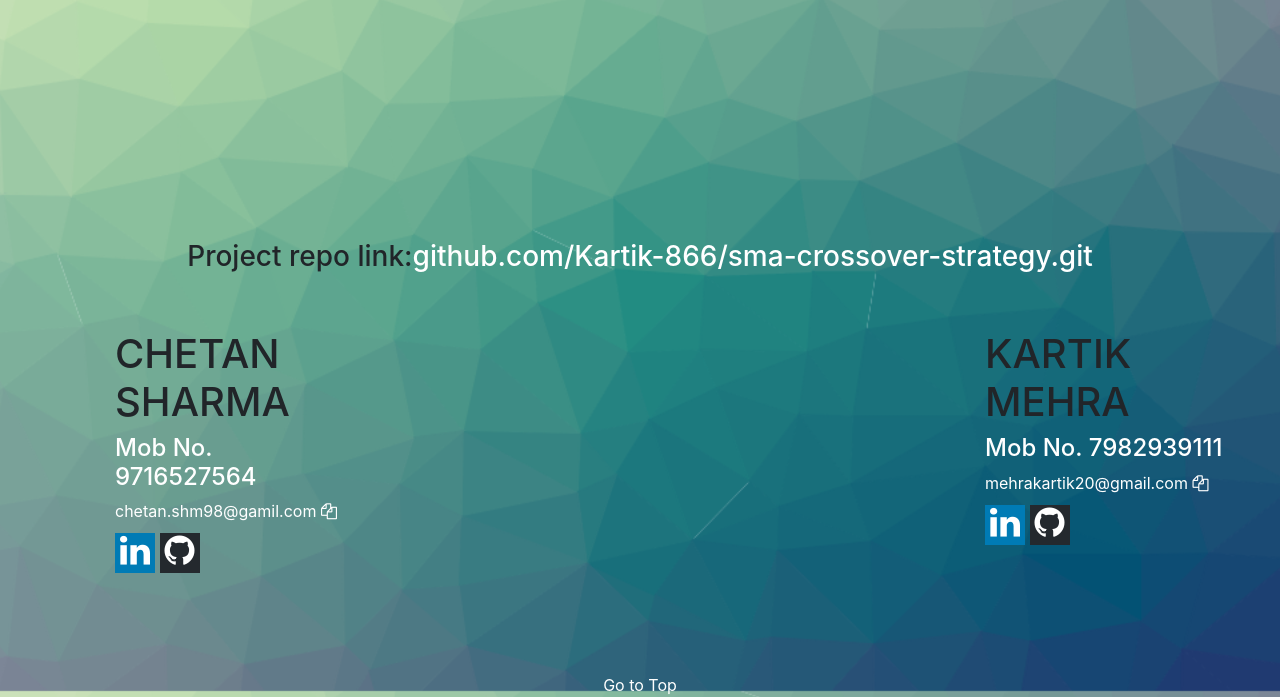
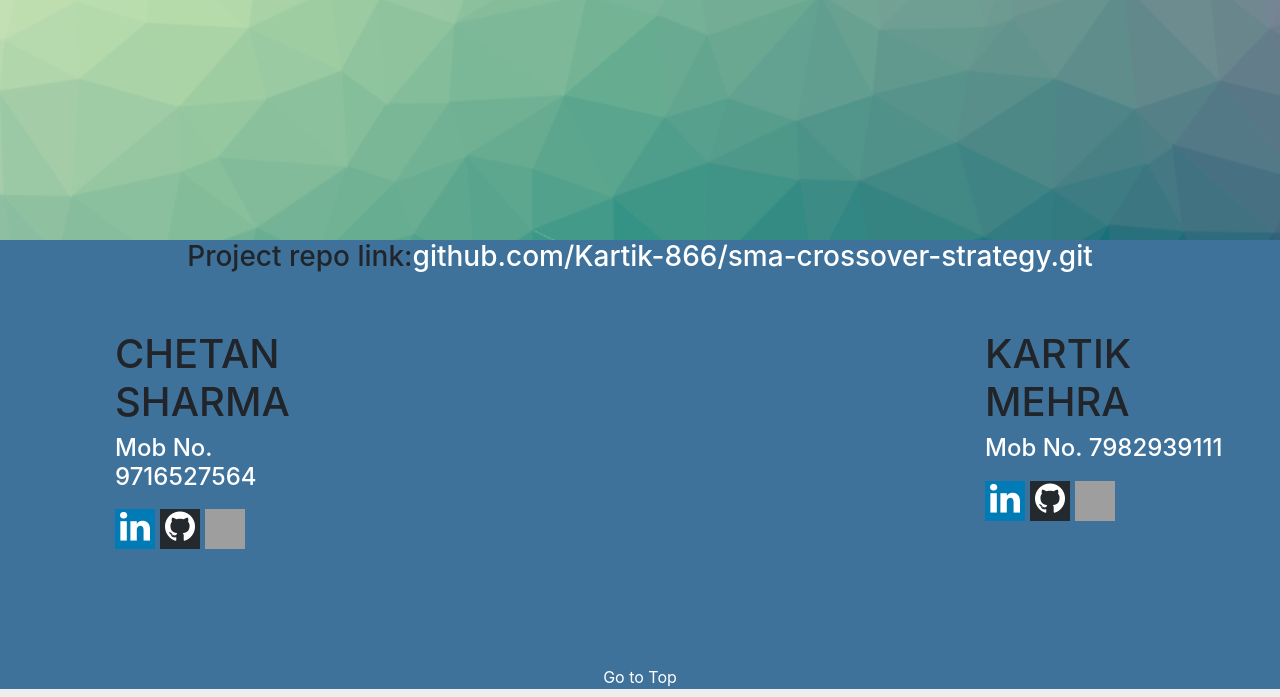
Before and after one commit to mehrakartik/sma-crossover-strategy, a Django app: template templates/Chart.html in a window 1280 px wide. Shown: the part 1709-2406 px from the top of the page. Run offline with Django 3.2, Linux system fonts and the light colour scheme; the template is opened without the code that fills it, so the values that code supplies are empty; some libraries are stand-ins or nearby versions; grey boxes are pictures that could not be loaded.

Commit message:
gmail logo and about us background updated also tool tip updated

```diff
--- a/templates/Chart.html
+++ b/templates/Chart.html
@@ -14,7 +14,7 @@
   <link rel="stylesheet" type="text/css" href="{% static 'stylesheet.css' %}">
   <title>Chart</title>
 </head>
-<body style="background: url('{%static 'bgR.png'%}') no-repeat center center fixed; -webkit-background-size: cover;-moz-background-size: cover;-o-background-size: cover;background-size: cover; height: 2000px"
+<body style="background: url('{%static 'bgR.png'%}') no-repeat center center fixed; -webkit-background-size: cover;-moz-background-size: cover;-o-background-size: cover;background-size: cover;"
 >
 
 <!-- the navigation bar section -->
@@ -163,8 +163,10 @@
 </div>
 
 
-  <center style="margin-top: 500px;bottom: 0px;">
-  <h3 >Project repo link:<a href="https://github.com/Kartik-866/sma-crossover-strategy.git" style="color: white;">github.com/Kartik-866/sma-crossover-strategy.git</a></h3>
+<div style="background:#3F729B;">
+
+   <center style="margin-top: 500px;">
+  <h3 style="margin-left: 330pxy">Project repo link:<a href="https://github.com/Kartik-866/sma-crossover-strategy.git" style="color: white;">github.com/Kartik-866/sma-crossover-strategy.git</a></h3>
 </center>
 
 
@@ -175,16 +177,20 @@
 <div class="container-fluid" style="margin-bottom: 100px;">
   <div class="row" id ="aboutus" style=";bottom: 0px;">
     <div class="col" style="float: left;margin-left: 100px;">
-      <h1  >CHETAN SHARMA</h1>
+      <h1 >CHETAN SHARMA</h1>
       <h4 style="color:white;">Mob No. 9716527564</h4>
       <input type="text"  id="myInput" name="chetan.shm98@gamil.com" value ="chetan.shm98@gamil.com" style="display: none;">
 
-      <a  style="color : white;font: 30px;"> chetan.shm98@gamil.com</a>
-      <button class="fa fa-copy" onclick="myFunction()" style="background: transparent;border:0;padding: 0;color: white;"></button>
-      <div style="display: block;">
-      <a href="https://www.linkedin.com/in/chetan-sharma-1aa38615b" class="fa fa-linkedin" style="background: #007bb5;color: white;width: 40px;height:40px;font-size: 35px;text-align: center;vertical-align: center; text-decoration: none;"></a>
-      <a href="https://www.github.com/Chetan8076" class="fa fa-github" style="margin-top: 10px;background: #24292E;color: white;width: 40px;height:40px;font-size: 35px;text-align: center;vertical-align: center; text-decoration: none; "></a>
-    </div>
+
+      <div style="display: flex;align-items: center;">
+      <a href="https://www.linkedin.com/in/chetan-sharma-1aa38615b" class="fa fa-linkedin" data-toggle="tooltip" data-placement="top" title="Just Tap and you will go the Chetan's linkedin profile" style="background: #007bb5;color: white;width: 40px;height:40px;font-size: 35px;text-align: center;vertical-align: center; text-decoration: none;margin-top: 10px;margin-right: 5px;"></a>
+      <a href="https://www.github.com/Chetan8076" class="fa fa-github" data-toggle="tooltip" data-placement="top" title="Just Tap and you will go the Chetan's github profile" style="margin-top: 10px;background: #24292E;color: white;width: 40px;height:40px;font-size: 35px;text-align: center;vertical-align: center; text-decoration: none; margin-right: 5px;"></a>
+      <input type="image" src="{% static 'gmail.png' %}" onclick="myFunction()" style="background:none;width: 40px;height: 40px;margin-top: 10px;border:none; " data-toggle="tooltip" data-placement="top" title="chetan.shm98@gmail.com, You can copy it by clicking">
+
+
+   </div>
+   <p id="myText" class="text-light"></p>
+
 
     </div>
 
@@ -192,12 +198,15 @@
       <h1 >KARTIK MEHRA</h1>
       <h4 style="color:white;">Mob No. 7982939111</h4>
       <input type="text"  id="myInput1" name="mehrakartik20@gmail.com" value ="mehrakartik20@gmail.com" style="display: none;">
-      <a  style="color : white;font: 30px;"> mehrakartik20@gmail.com</a>
-      <button class="fa fa-copy" onclick="myFunction1()" style="background: transparent;border:0;padding: 0;color: white;"></button>
-      <div style="display: block;">
-      <a href="https://www.linkedin.com/in/kartikmehra" class="fa fa-linkedin" style="background: #007bb5;color: white;width: 40px;height:40px;font-size: 35px;text-align: center;vertical-align: center; text-decoration: none;"></a>
-      <a href="https://www.github.com/Kartik-866" class="fa fa-github" style="margin-top: 10px;background: #24292E;color: white;width: 40px;height:40px;font-size: 35px;text-align: center;vertical-align: center; text-decoration: none; "></a>
+
+      <div style="display: flex;align-items: center;">
+      <a href="https://www.linkedin.com/in/kartikmehra" class="fa fa-linkedin" data-toggle="tooltip" data-placement="top" title="Just Tap and you will go the Kartik's linkedin profile" style="margin-top: 10px;background: #007bb5;color: white;width: 40px;height:40px;font-size: 35px;text-align: center;vertical-align: center; text-decoration: none;margin-right: 5px;"></a>
+      <a href="https://www.github.com/Kartik-866" class="fa fa-github" data-toggle="tooltip" data-placement="top" title="Just Tap and you will go the Kartik's github profile" style="margin-top: 10px;background: #24292E;color: white;width: 40px;height:40px;font-size: 35px;text-align: center;vertical-align: center; text-decoration: none; margin-right: 5px;"></a>
+      <input type="image" src="{% static 'gmail.png' %}" onclick="myFunction1()" style="background:none;width: 40px;height: 40px;margin-top: 10px;border:none; " data-toggle="tooltip" data-placement="top" title="mehrakartik20@gmail.com, You can copy it by clicking">
+
     </div>
+
+    <p id="myText1" class="text-light" style="display: block;"></p>
 
 
     </div>
@@ -207,6 +216,8 @@
 
 <div style="text-align:center;">
 <a href="#Top" style="color: white;">Go to Top</a>
+</div>
+
 </div>
 
 
@@ -229,7 +240,11 @@
   /* Copy the text inside the text field */
   document.execCommand("copy");
   /* Alert the copied text */
-  alert("Copied the text: " + copyText.value);
+  // alert("Copied the text: " + copyText.value);
+  document.getElementById("myText").innerHTML ='<strong class="text-success">Copied!</strong>chetan.shm98@gmail.com ';
+  setTimeout(function(){document.getElementById("myText").innerHTML = '' ;},1000);
+
+
 }
 
 function myFunction1() {
@@ -241,10 +256,11 @@ function myFunction1() {
   /* Copy the text inside the text field */
   document.execCommand("copy");
   /* Alert the copied text */
-  alert("Copied the text: " + copyText.value);
+  // alert("Copied the text: " + copyText.value);
+  document.getElementById("myText1").innerHTML ='<strong class="text-success">Copied!</strong>  mehrakartik20@gmail.com  ';
+  setTimeout(function(){document.getElementById("myText1").innerHTML = '' ;},1000);
 }
 </script>
-
 
 </body>
 
```
